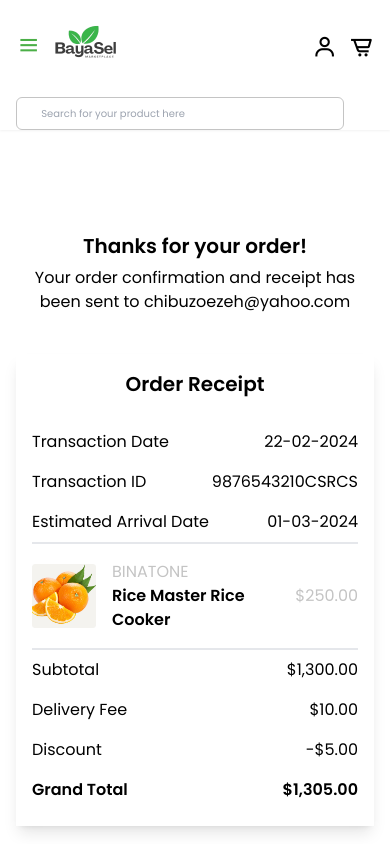
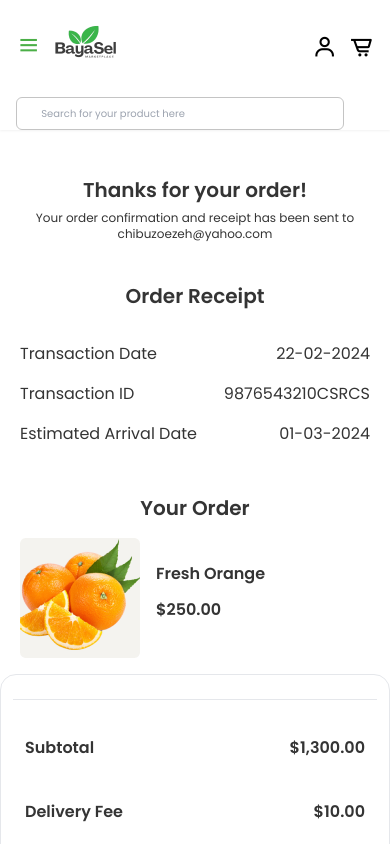
Before and after one commit to BayaSel/BayaSel, a React (Vite) app: page / in a window 390 px wide. Shown: the top 844 px of the page. Built offline with nearby package versions, Linux system fonts and the light colour scheme.

Commit message:
worked on the mobile view of the success details page

```diff
--- a/src/pages/SuccessDetails.jsx
+++ b/src/pages/SuccessDetails.jsx
@@ -1,7 +1,7 @@
 import orange from '../assets/cart/orange.png';
 
 const SuccessDetails = () => {
-  const email = 'chibuzoezeh@yahoo.com'; // Email address to display
+  const email = 'chibuzoezeh@yahoo.com';
 
   const receiptTransaction = [
     { title: 'Transaction Date', value: '22-02-2024' },
@@ -13,40 +13,49 @@
     { title: 'Subtotal', value: '$1,300.00' },
     { title: 'Delivery Fee', value: '$10.00' },
     { title: 'Discount', value: '-$5.00' },
-    { title: 'Grand Total', value: '$1,305.00', isBold: true }, // Added isBold flag
+    { title: 'Grand Total', value: '$1,305.00', isGrandTotal: true },
   ];
 
   return (
-    <div className='mt-24 mb-20 mx-auto w-full max-w-3xl px-4'>
-      <h4 className='text-center font-semibold text-xl leading-10'>
+    <div className='md:mt-24 mt-10 mb-8 md:mb-20 md:mx-auto w-full max-w-3xl md:px-4 text-[#343434]'>
+      <h4 className='text-center font-semibold text-xl leading-10 text-[#343434]'>
         Thanks for your order!
       </h4>
-      <p className='text-center'>
+      <p className='text-center text-xs'>
         Your order confirmation and receipt has been sent to {email}
       </p>
-      <div className='shadow-lg mt-10 p-4 bg-[#FFFFFF]'>
-        <h4 className='text-center font-semibold text-xl mb-6'>Order Receipt</h4>
+      <div className='md:shadow-lg mt-10 md:p-4 bg-[#FFFFFF]'>
+        <h4 className='text-center font-semibold text-xl mb-6 text-[#343434]'>Order Receipt</h4>
         {receiptTransaction.map((item, index) => (
-          <div key={index} className='flex justify-between leading-10'>
+          <div key={index} className='flex justify-between md:px-0 px-5 leading-10'>
             <p>{item.title}</p>
             <p>{item.value}</p>
           </div>
         ))}
-        <div className='flex justify-between items-center border-t-2 border-b-2 py-4'>
-          <div className='flex items-center gap-4'>
-            <img src={orange} alt='Product' className='w-16 h-16 object-cover' />
-            <div>
-              <p className='text-[#C4C4C4]'>BINATONE</p>
-              <p className='font-semibold'>Rice Master Rice Cooker</p>
+
+        <div className="py-10">
+          <h4 className="text-center md:hidden font-semibold text-xl text-[#343434]">Your Order</h4>
+          <div className="md:flex justify-between items-center md:border-t md:border-b py-4">
+            <div className="flex items-center gap-4 px-5 md:px-0">
+              <img src={orange} alt="Product" className="md:w-16 md:h-16 object-cover" />
+              <div className=''>
+                <p className="text-[#C4C4C4] hidden md:block">BINATONE</p>
+                <p className="font-semibold hidden md:block">Rice Master Rice Cooker</p>
+                <p className="font-semibold md:hidden block">Fresh Orange</p>
+                <p className="md:hidden block font-semibold py-3">$250.00</p>
               </div>
             </div>
-          <p className='text-[#C4C4C4]'>$250.00</p>
+            <p className="md:text-[#C4C4C4] hidden md:block">$250.00</p>
           </div>
+          <div className="md:border-none border rounded-2xl w-full md:px-0 py-2 px-3">
+            <hr className="my-4" />
             {receiptAmount.map((item, index) => (
                <div
-            key={index} // Adding a unique key based on the index
-            className={`flex justify-between leading-10 ${
-              item.isBold ? 'font-semibold' : ''
+               key={index}
+               className={`flex justify-between md:px-0 px-3 py-3 leading-10 ${
+                 item.isGrandTotal ? 'md:font-semibold' : 'md:font-normal'
+               } ${
+                 'font-semibold md:font-normal'
                }`}
              >
                 <p>{item.title}</p>
@@ -54,8 +63,10 @@
               </div>
             ))}
           </div>
+        </div>
+      </div>
       <div className='flex justify-center'>
-        <button className='w-full max-w-[512px] h-[48px] bg-[#4BAF47] hover:bg-[#5ad356] rounded-lg text-white font-normal mt-16'>
+        <button className='w-full m-8 md:m-0 max-w-[512px] h-[48px] bg-[#4BAF47] hover:bg-[#5ad356] rounded-lg text-white font-normal md:mt-10'>
           Continue Shopping
         </button>
       </div>
```
Lines whose indentation alone changed are shown as unchanged.
